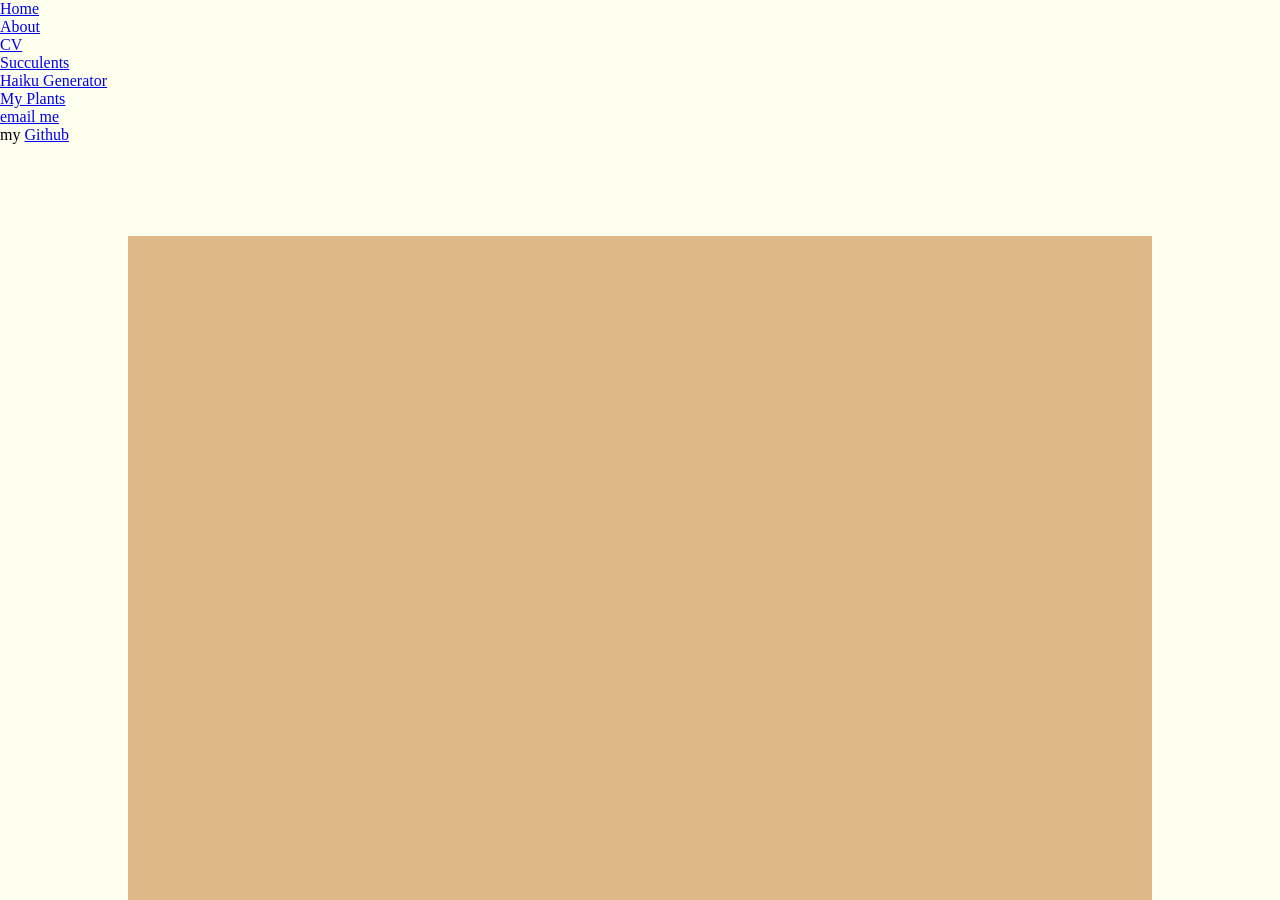
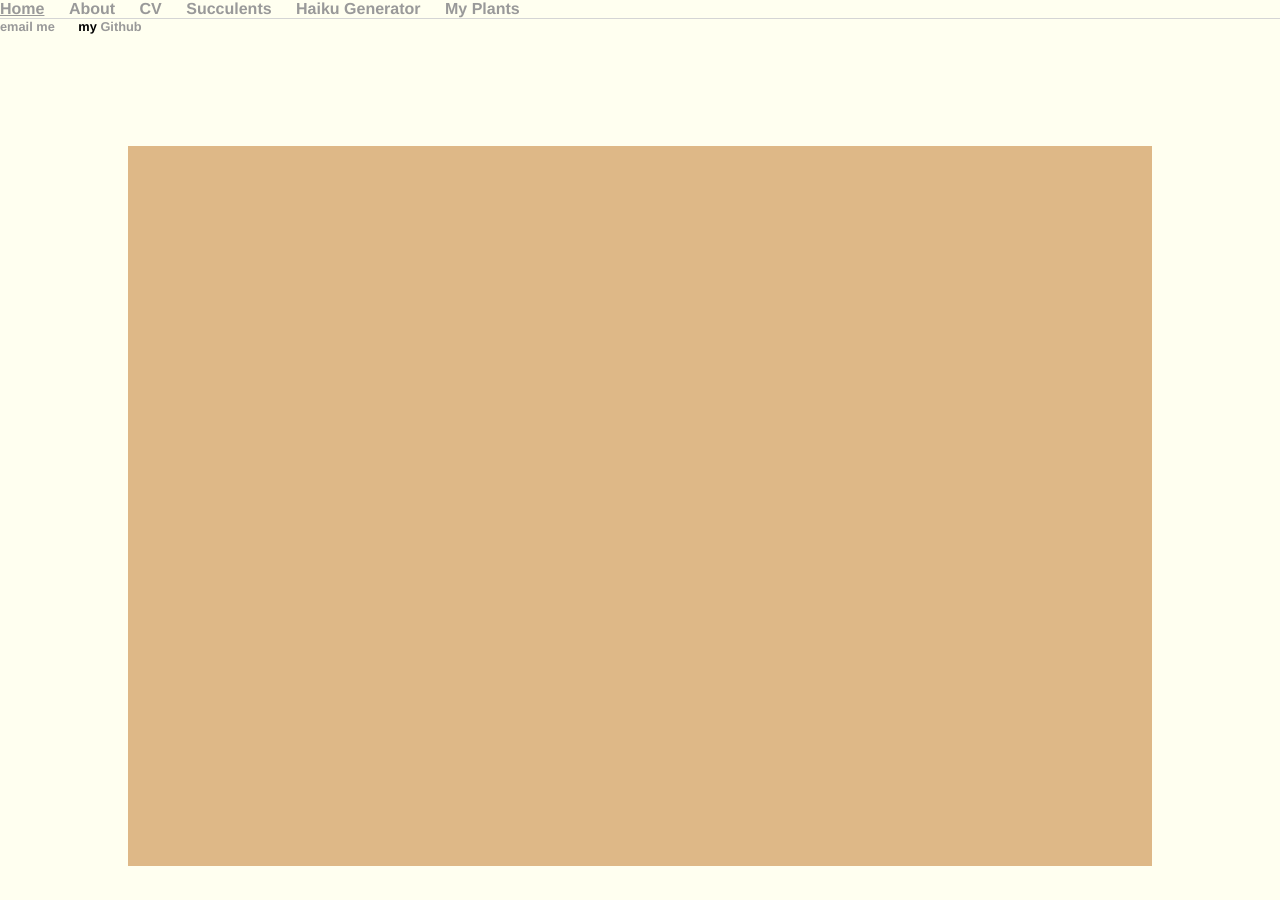
Before and after one commit to SeanEFletcher/SeanEFletcher.github.io, a Jekyll site: the page photoscroll/index.html, which Jekyll copies as it is, in a window 1280 px wide. Built offline with Jekyll 4.4.1, drawn with Linux system fonts in a browser that asks for light colours.

Commit message:
Update photoscroll.css

```diff
--- a/css/photoscroll.css
+++ b/css/photoscroll.css
@@ -2,11 +2,39 @@
     margin: 0px;
     padding: 0px
 }
-
+nav ul, footer ul {
+    font-family:'Helvetica', 'Arial', 'Sans-Serif';
+    padding: 0px;
+    list-style: none;
+    font-weight: bold;
+}
+nav ul li, footer ul li {
+    display: inline;
+    margin-right: 20px;
+}
+a {
+    text-decoration: none;
+    color: #999;
+}
+a:hover {
+    text-decoration: underline;
+}
+h1 {
+    font-size: 3em;
+    font-family:'Helvetica', 'Arial', 'Sans-Serif';
+}
+p {
+    font-size: 1.5em;
+    line-height: 1.4em;
+    color: #333;
+}
+footer {
+    border-top: 1px solid #d5d5d5;
+    font-size: .8em;
+}
 body {
     background-color: ivory;
 }
-
 .fixed-frame {
     background-color: burlywood;
     margin: 10%;
@@ -14,10 +42,7 @@
     width: 80%;
     height: 80%;
     z-index: 3;
-
-
 }
-
 .pic {
     margin: auto;
     width: 500px;
```
